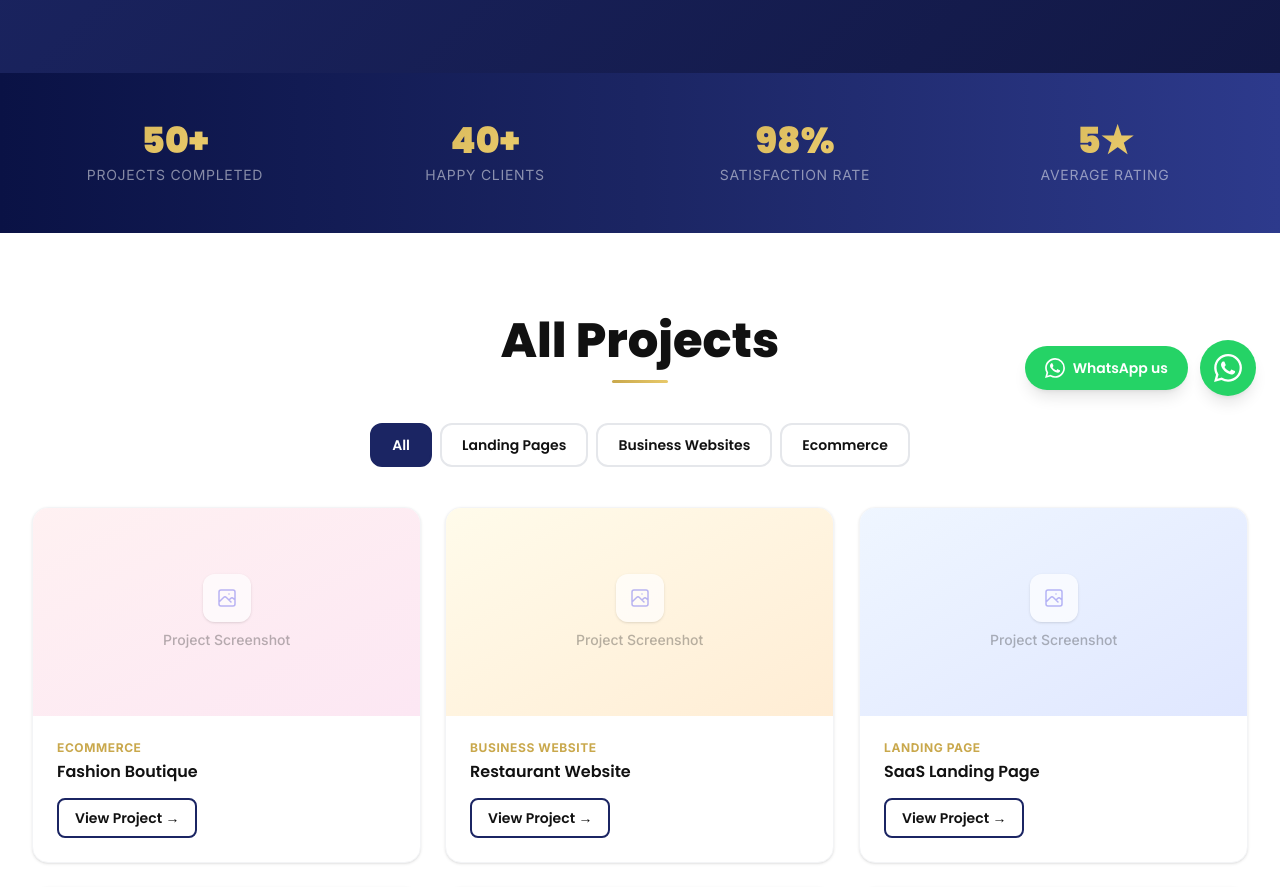
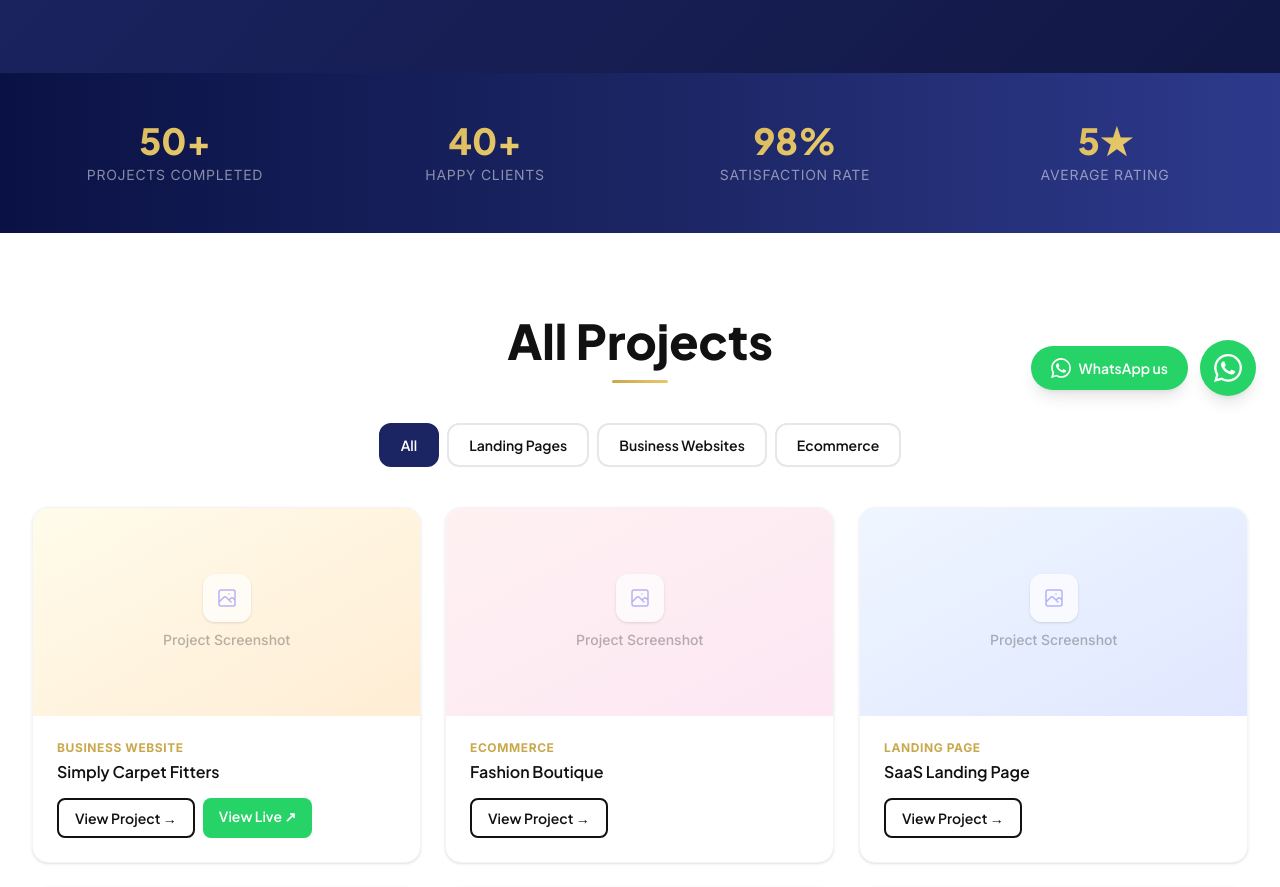
Before and after one commit to Deep4755/velora_web, a React (Vite) app: page /portfolio in a window 1280 px wide. Shown: the part 380-1267 px from the top of the page. Built offline with nearby package versions, Linux system fonts and the light colour scheme.

Commit message:
Switch to Plus Jakarta Sans font, add live project link, update portfolio

```diff
--- a/index.html
+++ b/index.html
@@ -6,11 +6,11 @@
     <meta name="viewport" content="width=device-width, initial-scale=1.0" />
     <title>Digital Agency London — Websites That Grow Your Business</title>
     <meta name="description" content="London digital agency building landing pages, business websites and ecommerce stores for small businesses." />
-    <!-- Google Fonts: Poppins (headings) + Inter (body) -->
+    <!-- Google Fonts: Plus Jakarta Sans (headings) + Inter (body) -->
     <link rel="preconnect" href="https://fonts.googleapis.com" />
     <link rel="preconnect" href="https://fonts.gstatic.com" crossorigin />
     <link
-      href="https://fonts.googleapis.com/css2?family=Poppins:wght@400;500;600;700;800;900&family=Inter:wght@400;500;600;700&display=swap"
+      href="https://fonts.googleapis.com/css2?family=Plus+Jakarta+Sans:wght@400;500;600;700;800&family=Inter:wght@400;500;600;700&display=swap"
       rel="stylesheet"
     />
   </head>
--- a/src/components/FAQSection.jsx
+++ b/src/components/FAQSection.jsx
@@ -75,7 +75,7 @@ export default function FAQSection({ faqs = defaultFaqs, light = false }) {
                         ? "text-[#4F46E5]"
                         : "text-[#111111] group-hover:text-[#4F46E5]"
                     }`}
-                    style={{ fontFamily: "'Poppins', sans-serif" }}
+                    style={{ fontFamily: "'Plus Jakarta Sans', sans-serif" }}
                   >
                     {faq.q}
                   </span>
--- a/src/components/Navbar.jsx
+++ b/src/components/Navbar.jsx
@@ -40,7 +40,7 @@ export default function Navbar() {
             <div className="flex flex-col leading-tight">
               <span
                 className="font-black text-[#111111] text-xl tracking-wide"
-                style={{ fontFamily: "'Poppins', sans-serif" }}
+                style={{ fontFamily: "'Plus Jakarta Sans', sans-serif" }}
               >
                 AGENCY
               </span>
--- a/src/components/WhatsAppButton.jsx
+++ b/src/components/WhatsAppButton.jsx
@@ -15,7 +15,7 @@ export default function WhatsAppButton() {
         target="_blank"
         rel="noopener noreferrer"
         className="hidden sm:flex items-center gap-2 bg-[#25D366] hover:bg-[#1fb855] text-white font-semibold text-sm px-5 py-3 rounded-full shadow-lg hover:shadow-xl transition-all duration-300 hover:-translate-y-0.5"
-        style={{ fontFamily: "'Poppins', sans-serif" }}
+        style={{ fontFamily: "'Plus Jakarta Sans', sans-serif" }}
       >
         <svg className="w-5 h-5" viewBox="0 0 24 24" fill="currentColor">
           <path d="M17.472 14.382c-.297-.149-1.758-.867-2.03-.967-.273-.099-.471-.148-.67.15-.197.297-.767.966-.94 1.164-.173.199-.347.223-.644.075-.297-.15-1.255-.463-2.39-1.475-.883-.788-1.48-1.761-1.653-2.059-.173-.297-.018-.458.13-.606.134-.133.298-.347.446-.52.149-.174.198-.298.298-.497.099-.198.05-.371-.025-.52-.075-.149-.669-1.612-.916-2.207-.242-.579-.487-.5-.669-.51-.173-.008-.371-.01-.57-.01-.198 0-.52.074-.792.372-.272.297-1.04 1.016-1.04 2.479 0 1.462 1.065 2.875 1.213 3.074.149.198 2.096 3.2 5.077 4.487.709.306 1.262.489 1.694.625.712.227 1.36.195 1.871.118.571-.085 1.758-.719 2.006-1.413.248-.694.248-1.289.173-1.413-.074-.124-.272-.198-.57-.347m-5.421 7.403h-.004a9.87 9.87 0 01-5.031-1.378l-.361-.214-3.741.982.998-3.648-.235-.374a9.86 9.86 0 01-1.51-5.26c.001-5.45 4.436-9.884 9.888-9.884 2.64 0 5.122 1.03 6.988 2.898a9.825 9.825 0 012.893 6.994c-.003 5.45-4.437 9.884-9.885 9.884m8.413-18.297A11.815 11.815 0 0012.05 0C5.495 0 .16 5.335.157 11.892c0 2.096.547 4.142 1.588 5.945L.057 24l6.305-1.654a11.882 11.882 0 005.683 1.448h.005c6.554 0 11.89-5.335 11.893-11.893a11.821 11.821 0 00-3.48-8.413z"/>
--- a/src/index.css
+++ b/src/index.css
@@ -19,7 +19,7 @@ body {
 
 /* Headings use Poppins — deep navy-purple, never black */
 h1, h2, h3, h4, h5, h6 {
-  font-family: 'Poppins', 'Segoe UI', system-ui, sans-serif;
+  font-family: 'Plus Jakarta Sans', 'Segoe UI', system-ui, sans-serif;
   line-height: 1.25;
   color: #111111;
 }
@@ -38,7 +38,7 @@ h1, h2, h3, h4, h5, h6 {
 .btn-primary {
   background: linear-gradient(135deg, #C9A84C 0%, #E8C96A 100%);
   color: #111111;
-  font-family: 'Poppins', sans-serif;
+  font-family: 'Plus Jakarta Sans', sans-serif;
   font-weight: 600;
   font-size: 1rem;
   padding: 0.8rem 2rem;
@@ -57,7 +57,7 @@ h1, h2, h3, h4, h5, h6 {
 .btn-secondary {
   background: linear-gradient(135deg, #4F46E5 0%, #6366f1 100%);
   color: #ffffff;
-  font-family: 'Poppins', sans-serif;
+  font-family: 'Plus Jakarta Sans', sans-serif;
   font-weight: 600;
   font-size: 1rem;
   padding: 0.8rem 2rem;
@@ -75,7 +75,7 @@ h1, h2, h3, h4, h5, h6 {
 .btn-outline-white {
   border: 2px solid rgba(255,255,255,0.7);
   color: #ffffff;
-  font-family: 'Poppins', sans-serif;
+  font-family: 'Plus Jakarta Sans', sans-serif;
   font-weight: 600;
   font-size: 1rem;
   padding: 0.8rem 2rem;
@@ -91,7 +91,7 @@ h1, h2, h3, h4, h5, h6 {
 .btn-outline-navy {
   border: 2px solid #1B2D63;
   color: #1B2D63;
-  font-family: 'Poppins', sans-serif;
+  font-family: 'Plus Jakarta Sans', sans-serif;
   font-weight: 600;
   font-size: 1rem;
   padding: 0.8rem 2rem;
@@ -108,7 +108,7 @@ h1, h2, h3, h4, h5, h6 {
 .btn-gold {
   background: linear-gradient(135deg, #C9A84C 0%, #E8C96A 100%);
   color: #111111;
-  font-family: 'Poppins', sans-serif;
+  font-family: 'Plus Jakarta Sans', sans-serif;
   font-weight: 600;
   font-size: 1rem;
   padding: 0.8rem 2rem;
@@ -127,7 +127,7 @@ h1, h2, h3, h4, h5, h6 {
 .btn-purple {
   background: linear-gradient(135deg, #4F46E5 0%, #6366f1 100%);
   color: #ffffff;
-  font-family: 'Poppins', sans-serif;
+  font-family: 'Plus Jakarta Sans', sans-serif;
   font-weight: 600;
   font-size: 1rem;
   padding: 0.8rem 2rem;
@@ -145,7 +145,7 @@ h1, h2, h3, h4, h5, h6 {
 .btn-outline-dark {
   border: 2px solid #1B2D63;
   color: #1B2D63;
-  font-family: 'Poppins', sans-serif;
+  font-family: 'Plus Jakarta Sans', sans-serif;
   font-weight: 600;
   font-size: 1rem;
   padding: 0.8rem 2rem;
@@ -162,7 +162,7 @@ h1, h2, h3, h4, h5, h6 {
    SECTION LABEL (small uppercase tag)
 ───────────────────────────────────────── */
 .section-label {
-  font-family: 'Poppins', sans-serif;
+  font-family: 'Plus Jakarta Sans', sans-serif;
   font-size: 1.125rem;
   font-weight: 700;
   text-transform: uppercase;
@@ -269,7 +269,7 @@ h1, h2, h3, h4, h5, h6 {
    TYPOGRAPHY HELPERS
 ───────────────────────────────────────── */
 .heading-xl {
-  font-family: 'Poppins', sans-serif;
+  font-family: 'Plus Jakarta Sans', sans-serif;
   font-size: clamp(2rem, 4.5vw, 3.25rem);
   font-weight: 800;
   line-height: 1.15;
@@ -277,7 +277,7 @@ h1, h2, h3, h4, h5, h6 {
 }
 
 .heading-lg {
-  font-family: 'Poppins', sans-serif;
+  font-family: 'Plus Jakarta Sans', sans-serif;
   font-size: clamp(2rem, 4.5vw, 3rem);
   font-weight: 800;
   line-height: 1.15;
@@ -285,7 +285,7 @@ h1, h2, h3, h4, h5, h6 {
 }
 
 .heading-md {
-  font-family: 'Poppins', sans-serif;
+  font-family: 'Plus Jakarta Sans', sans-serif;
   font-size: clamp(1.375rem, 3vw, 2rem);
   font-weight: 700;
   line-height: 1.25;
--- a/src/pages/PortfolioPage.jsx
+++ b/src/pages/PortfolioPage.jsx
@@ -7,18 +7,18 @@ const filters = ["All", "Landing Pages", "Business Websites", "Ecommerce"];
 const tagMap = { All: null, "Landing Pages": "landing", "Business Websites": "business", Ecommerce: "ecommerce" };
 
 const allProjects = [
-  { id: 1, title: "Fashion Boutique", category: "Ecommerce", tag: "ecommerce", gradient: "from-rose-50 to-pink-100" },
-  { id: 2, title: "Restaurant Website", category: "Business Website", tag: "business", gradient: "from-amber-50 to-orange-100" },
-  { id: 3, title: "SaaS Landing Page", category: "Landing Page", tag: "landing", gradient: "from-blue-50 to-indigo-100" },
-  { id: 4, title: "Fitness Studio", category: "Business Website", tag: "business", gradient: "from-emerald-50 to-teal-100" },
-  { id: 5, title: "Product Launch", category: "Landing Page", tag: "landing", gradient: "from-sky-50 to-cyan-100" },
-  { id: 6, title: "Coffee Shop Store", category: "Ecommerce", tag: "ecommerce", gradient: "from-orange-50 to-amber-100" },
-  { id: 7, title: "Yoga Studio", category: "Business Website", tag: "business", gradient: "from-purple-50 to-violet-100" },
-  { id: 8, title: "Tech Startup", category: "Landing Page", tag: "landing", gradient: "from-cyan-50 to-sky-100" },
-  { id: 9, title: "Jewellery Store", category: "Ecommerce", tag: "ecommerce", gradient: "from-pink-50 to-rose-100" },
-  { id: 10, title: "Law Firm", category: "Business Website", tag: "business", gradient: "from-slate-50 to-gray-100" },
-  { id: 11, title: "App Launch", category: "Landing Page", tag: "landing", gradient: "from-violet-50 to-purple-100" },
-  { id: 12, title: "Pet Shop", category: "Ecommerce", tag: "ecommerce", gradient: "from-lime-50 to-green-100" },
+  { id: 1, title: "Simply Carpet Fitters", category: "Business Website", tag: "business", gradient: "from-amber-50 to-orange-100", liveUrl: "https://codebydeep-co-uk-913554.hostingersite.com/" },
+  { id: 2, title: "Fashion Boutique", category: "Ecommerce", tag: "ecommerce", gradient: "from-rose-50 to-pink-100", liveUrl: null },
+  { id: 3, title: "SaaS Landing Page", category: "Landing Page", tag: "landing", gradient: "from-blue-50 to-indigo-100", liveUrl: null },
+  { id: 4, title: "Fitness Studio", category: "Business Website", tag: "business", gradient: "from-emerald-50 to-teal-100", liveUrl: null },
+  { id: 5, title: "Product Launch", category: "Landing Page", tag: "landing", gradient: "from-sky-50 to-cyan-100", liveUrl: null },
+  { id: 6, title: "Coffee Shop Store", category: "Ecommerce", tag: "ecommerce", gradient: "from-orange-50 to-amber-100", liveUrl: null },
+  { id: 7, title: "Yoga Studio", category: "Business Website", tag: "business", gradient: "from-purple-50 to-violet-100", liveUrl: null },
+  { id: 8, title: "Tech Startup", category: "Landing Page", tag: "landing", gradient: "from-cyan-50 to-sky-100", liveUrl: null },
+  { id: 9, title: "Jewellery Store", category: "Ecommerce", tag: "ecommerce", gradient: "from-pink-50 to-rose-100", liveUrl: null },
+  { id: 10, title: "Law Firm", category: "Business Website", tag: "business", gradient: "from-slate-50 to-gray-100", liveUrl: null },
+  { id: 11, title: "App Launch", category: "Landing Page", tag: "landing", gradient: "from-violet-50 to-purple-100", liveUrl: null },
+  { id: 12, title: "Pet Shop", category: "Ecommerce", tag: "ecommerce", gradient: "from-lime-50 to-green-100", liveUrl: null },
 ];
 
 const caseStudies = [
@@ -75,7 +75,7 @@ export default function PortfolioPage() {
           <div className="grid grid-cols-2 md:grid-cols-4 gap-6 text-center">
             {stats.map((s, i) => (
               <div key={i} className="py-2">
-                <p className="font-black text-4xl mb-1 text-gradient-gold" style={{ fontFamily: "'Poppins', sans-serif" }}>{s.value}</p>
+                <p className="font-black text-4xl mb-1 text-gradient-gold" style={{ fontFamily: "'Plus Jakarta Sans', sans-serif" }}>{s.value}</p>
                 <p className="text-white/50 text-sm uppercase tracking-wider">{s.label}</p>
               </div>
             ))}
@@ -100,8 +100,8 @@ export default function PortfolioPage() {
                 className="text-sm font-semibold px-5 py-2.5 rounded-xl border-2 transition-all"
                 style={
                   activeFilter === f
-                    ? { backgroundColor: "#1B2563", color: "white", borderColor: "#1B2563", fontFamily: "'Poppins', sans-serif" }
-                    : { backgroundColor: "white", color: "#111111", borderColor: "#e5e7eb", fontFamily: "'Poppins', sans-serif" }
+                    ? { backgroundColor: "#1B2563", color: "white", borderColor: "#1B2563", fontFamily: "'Plus Jakarta Sans', sans-serif" }
+                    : { backgroundColor: "white", color: "#111111", borderColor: "#e5e7eb", fontFamily: "'Plus Jakarta Sans', sans-serif" }
                 }
                 onMouseEnter={e => { if (activeFilter !== f) { e.currentTarget.style.borderColor = "#4F46E5"; e.currentTarget.style.color = "#4F46E5"; } }}
                 onMouseLeave={e => { if (activeFilter !== f) { e.currentTarget.style.borderColor = "#e5e7eb"; e.currentTarget.style.color = "#1B2563"; } }}
@@ -125,14 +125,27 @@ export default function PortfolioPage() {
                 </div>
                 <div className="p-6">
                   <p className="text-[#C9A84C] text-xs font-bold mb-1.5 uppercase tracking-wider">{project.category}</p>
-                  <h3 className="font-semibold text-base text-[#111111] mb-4" style={{ fontFamily: "'Poppins', sans-serif" }}>{project.title}</h3>
-                  <Link
-                    to="/contact"
-                    className="text-sm font-semibold border-2 border-[#1B2563] text-[#111111] hover:bg-[#1B2563] hover:text-white px-4 py-2 rounded-lg transition-colors inline-block"
-                    style={{ fontFamily: "'Poppins', sans-serif" }}
-                  >
-                    View Project →
-                  </Link>
+                  <h3 className="font-semibold text-base text-[#111111] mb-4" style={{ fontFamily: "'Plus Jakarta Sans', sans-serif" }}>{project.title}</h3>
+                  <div className="flex flex-wrap gap-2">
+                    <Link
+                      to="/contact"
+                      className="text-sm font-semibold border-2 border-[#111111] text-[#111111] hover:bg-[#111111] hover:text-white px-4 py-2 rounded-lg transition-colors inline-block"
+                      style={{ fontFamily: "'Plus Jakarta Sans', sans-serif" }}
+                    >
+                      View Project →
+                    </Link>
+                    {project.liveUrl && (
+                      <a
+                        href={project.liveUrl}
+                        target="_blank"
+                        rel="noopener noreferrer"
+                        className="text-sm font-semibold bg-[#25D366] hover:bg-[#1fb855] text-white px-4 py-2 rounded-lg transition-colors inline-block"
+                        style={{ fontFamily: "'Plus Jakarta Sans', sans-serif" }}
+                      >
+                        View Live ↗
+                      </a>
+                    )}
+                  </div>
                 </div>
               </div>
               </StaggerItem>
@@ -157,7 +170,7 @@ export default function PortfolioPage() {
                     {cs.icon}
                   </div>
                   <div className="p-7 flex-1">
-                    <h3 className="font-semibold text-lg text-[#111111] mb-2" style={{ fontFamily: "'Poppins', sans-serif" }}>{cs.title}</h3>
+                    <h3 className="font-semibold text-lg text-[#111111] mb-2" style={{ fontFamily: "'Plus Jakarta Sans', sans-serif" }}>{cs.title}</h3>
                     <span
                       className="inline-block text-[#111111] text-xs font-bold px-4 py-1.5 rounded-full mb-5"
                       style={{ background: "linear-gradient(135deg, #C9A84C, #E8C96A)" }}
@@ -166,11 +179,11 @@ export default function PortfolioPage() {
                     </span>
                     <div className="grid grid-cols-1 sm:grid-cols-2 gap-6">
                       <div>
-                        <p className="text-sm font-semibold text-[#111111] uppercase tracking-wider mb-2" style={{ fontFamily: "'Poppins', sans-serif" }}>The Challenge</p>
+                        <p className="text-sm font-semibold text-[#111111] uppercase tracking-wider mb-2" style={{ fontFamily: "'Plus Jakarta Sans', sans-serif" }}>The Challenge</p>
                         <p className="body-md">{cs.challenge}</p>
                       </div>
                       <div>
-                        <p className="text-sm font-semibold text-[#111111] uppercase tracking-wider mb-2" style={{ fontFamily: "'Poppins', sans-serif" }}>Our Solution</p>
+                        <p className="text-sm font-semibold text-[#111111] uppercase tracking-wider mb-2" style={{ fontFamily: "'Plus Jakarta Sans', sans-serif" }}>Our Solution</p>
                         <p className="body-md">{cs.solution}</p>
                       </div>
                     </div>
@@ -204,7 +217,7 @@ export default function PortfolioPage() {
                     {t.name[0]}
                   </div>
                   <div>
-                    <p className="font-semibold text-base text-[#111111]" style={{ fontFamily: "'Poppins', sans-serif" }}>{t.name}</p>
+                    <p className="font-semibold text-base text-[#111111]" style={{ fontFamily: "'Plus Jakarta Sans', sans-serif" }}>{t.name}</p>
                     <p className="text-sm text-gray-400">{t.role}</p>
                   </div>
                 </div>
--- a/src/pages/PricingPage.jsx
+++ b/src/pages/PricingPage.jsx
@@ -57,7 +57,7 @@ export default function PricingPage() {
                   <div className="absolute -top-4 left-1/2 -translate-x-1/2">
                     <span
                       className="text-white text-xs font-bold px-5 py-1.5 rounded-full"
-                      style={{ background: "linear-gradient(135deg, #4F46E5, #C9A84C)", fontFamily: "'Poppins', sans-serif" }}
+                      style={{ background: "linear-gradient(135deg, #4F46E5, #C9A84C)", fontFamily: "'Plus Jakarta Sans', sans-serif" }}
                     >
                       POPULAR
                     </span>
@@ -65,13 +65,13 @@ export default function PricingPage() {
                 )}
                 <h3
                   className={`font-semibold text-xl mb-2 ${plan.popular ? "text-white" : "text-[#111111]"}`}
-                  style={{ fontFamily: "'Poppins', sans-serif" }}
+                  style={{ fontFamily: "'Plus Jakarta Sans', sans-serif" }}
                 >
                   {plan.name}
                 </h3>
                 <p
                   className="font-black text-4xl mb-2"
-                  style={{ color: plan.popular ? "#C9A84C" : "#1B2563", fontFamily: "'Poppins', sans-serif" }}
+                  style={{ color: plan.popular ? "#C9A84C" : "#1B2563", fontFamily: "'Plus Jakarta Sans', sans-serif" }}
                 >
                   {plan.price}
                 </p>
@@ -92,7 +92,7 @@ export default function PricingPage() {
                       ? "border-[#C9A84C] text-[#C9A84C] hover:bg-[#C9A84C] hover:text-[#111111]"
                       : "border-[#4F46E5] text-[#4F46E5] hover:bg-[#4F46E5] hover:text-white"
                   }`}
-                  style={{ fontFamily: "'Poppins', sans-serif" }}
+                  style={{ fontFamily: "'Plus Jakarta Sans', sans-serif" }}
                 >
                   {plan.cta}
                 </Link>
@@ -113,10 +113,10 @@ export default function PricingPage() {
           </div>
           <div className="bg-white rounded-2xl overflow-hidden border border-gray-100 shadow-sm">
             <div className="grid grid-cols-4" style={{ background: "linear-gradient(135deg, #1B2563, #2d3a8c)" }}>
-              <div className="p-4 text-sm font-semibold text-white" style={{ fontFamily: "'Poppins', sans-serif" }}>Feature</div>
-              <div className="p-4 text-sm font-semibold text-white text-center" style={{ fontFamily: "'Poppins', sans-serif" }}>Landing Page</div>
-              <div className="p-4 text-sm font-semibold text-center" style={{ background: "linear-gradient(135deg, #C9A84C, #E8C96A)", color: "#111111", fontFamily: "'Poppins', sans-serif" }}>Business</div>
-              <div className="p-4 text-sm font-semibold text-white text-center" style={{ fontFamily: "'Poppins', sans-serif" }}>Ecommerce</div>
+              <div className="p-4 text-sm font-semibold text-white" style={{ fontFamily: "'Plus Jakarta Sans', sans-serif" }}>Feature</div>
+              <div className="p-4 text-sm font-semibold text-white text-center" style={{ fontFamily: "'Plus Jakarta Sans', sans-serif" }}>Landing Page</div>
+              <div className="p-4 text-sm font-semibold text-center" style={{ background: "linear-gradient(135deg, #C9A84C, #E8C96A)", color: "#111111", fontFamily: "'Plus Jakarta Sans', sans-serif" }}>Business</div>
+              <div className="p-4 text-sm font-semibold text-white text-center" style={{ fontFamily: "'Plus Jakarta Sans', sans-serif" }}>Ecommerce</div>
             </div>
             {comparisons.map((row, i) => (
               <div key={i} className={`grid grid-cols-4 border-t border-gray-100 ${i % 2 === 0 ? "bg-white" : "bg-indigo-50/20"}`}>
@@ -143,10 +143,10 @@ export default function PricingPage() {
               <div key={i} className="rounded-2xl px-6 py-5 flex items-center justify-between border border-gray-100 hover:border-[#4F46E5]/30 transition-colors card-hover"
                 style={{ background: "linear-gradient(180deg, #fafafa, #f0edff)" }}>
                 <div>
-                  <p className="font-semibold text-base text-[#111111] mb-0.5" style={{ fontFamily: "'Poppins', sans-serif" }}>{a.name}</p>
+                  <p className="font-semibold text-base text-[#111111] mb-0.5" style={{ fontFamily: "'Plus Jakarta Sans', sans-serif" }}>{a.name}</p>
                   <p className="body-md text-sm">{a.description}</p>
                 </div>
-                <span className="font-black text-xl text-[#111111] ml-4 whitespace-nowrap" style={{ fontFamily: "'Poppins', sans-serif" }}>{a.price}</span>
+                <span className="font-black text-xl text-[#111111] ml-4 whitespace-nowrap" style={{ fontFamily: "'Plus Jakarta Sans', sans-serif" }}>{a.price}</span>
               </div>
             ))}
           </div>
@@ -171,11 +171,11 @@ export default function PricingPage() {
               <div key={step.num} className="flex flex-col items-center gap-3">
                 <div
                   className="w-16 h-16 rounded-full flex items-center justify-center font-black text-2xl shadow-lg text-[#111111]"
-                  style={{ background: "linear-gradient(135deg, #C9A84C, #E8C96A)", fontFamily: "'Poppins', sans-serif" }}
+                  style={{ background: "linear-gradient(135deg, #C9A84C, #E8C96A)", fontFamily: "'Plus Jakarta Sans', sans-serif" }}
                 >
                   {step.num}
                 </div>
-                <p className="font-semibold text-base text-[#111111]" style={{ fontFamily: "'Poppins', sans-serif" }}>{step.label}</p>
+                <p className="font-semibold text-base text-[#111111]" style={{ fontFamily: "'Plus Jakarta Sans', sans-serif" }}>{step.label}</p>
                 <p className="body-md text-sm">{step.desc}</p>
               </div>
             ))}
```
Also changed, not shown: src/pages/ContactPage.jsx (+11 -11 lines), src/pages/Home.jsx (+11 -11 lines), src/pages/ServicesPage.jsx (+5 -5 lines).
